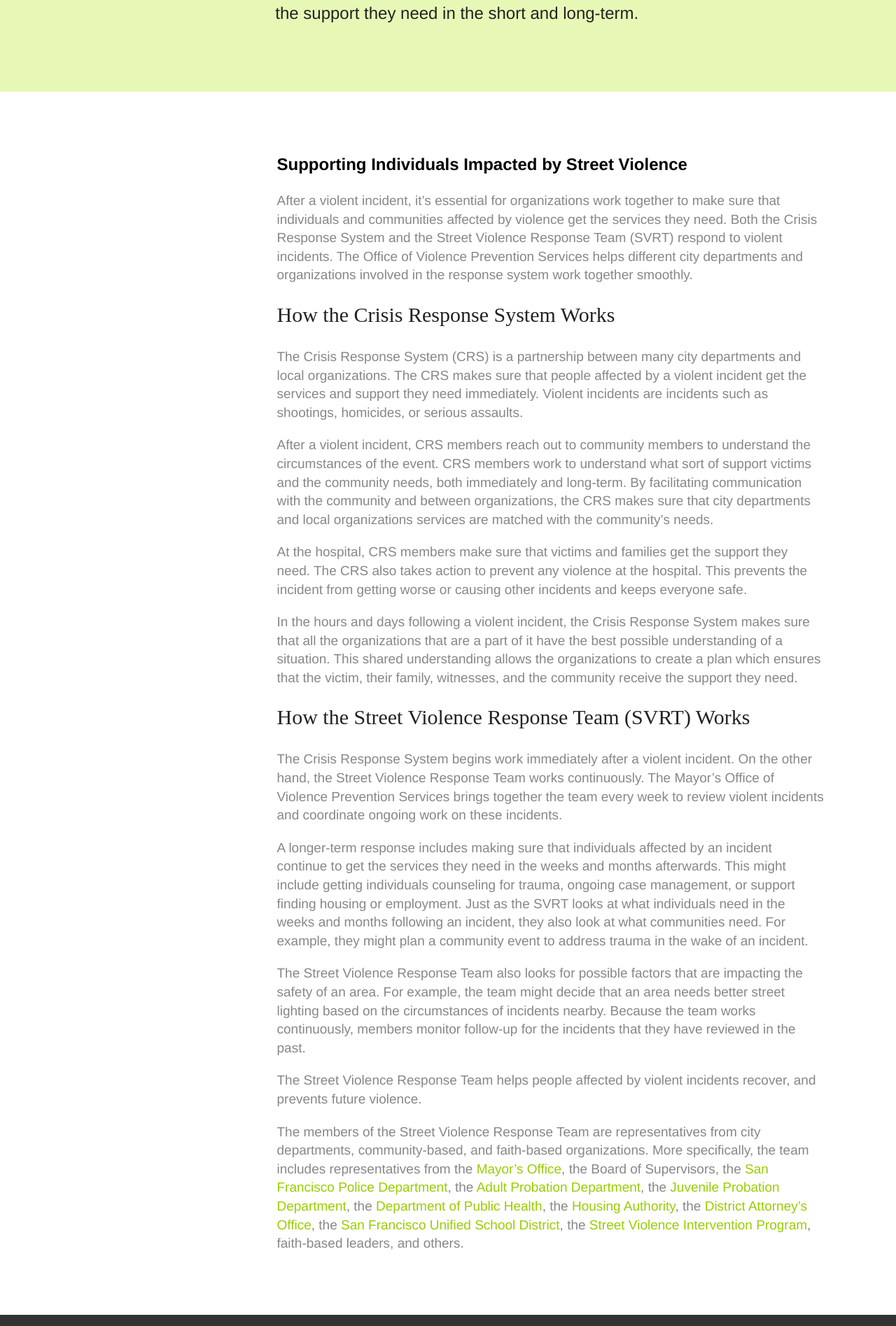
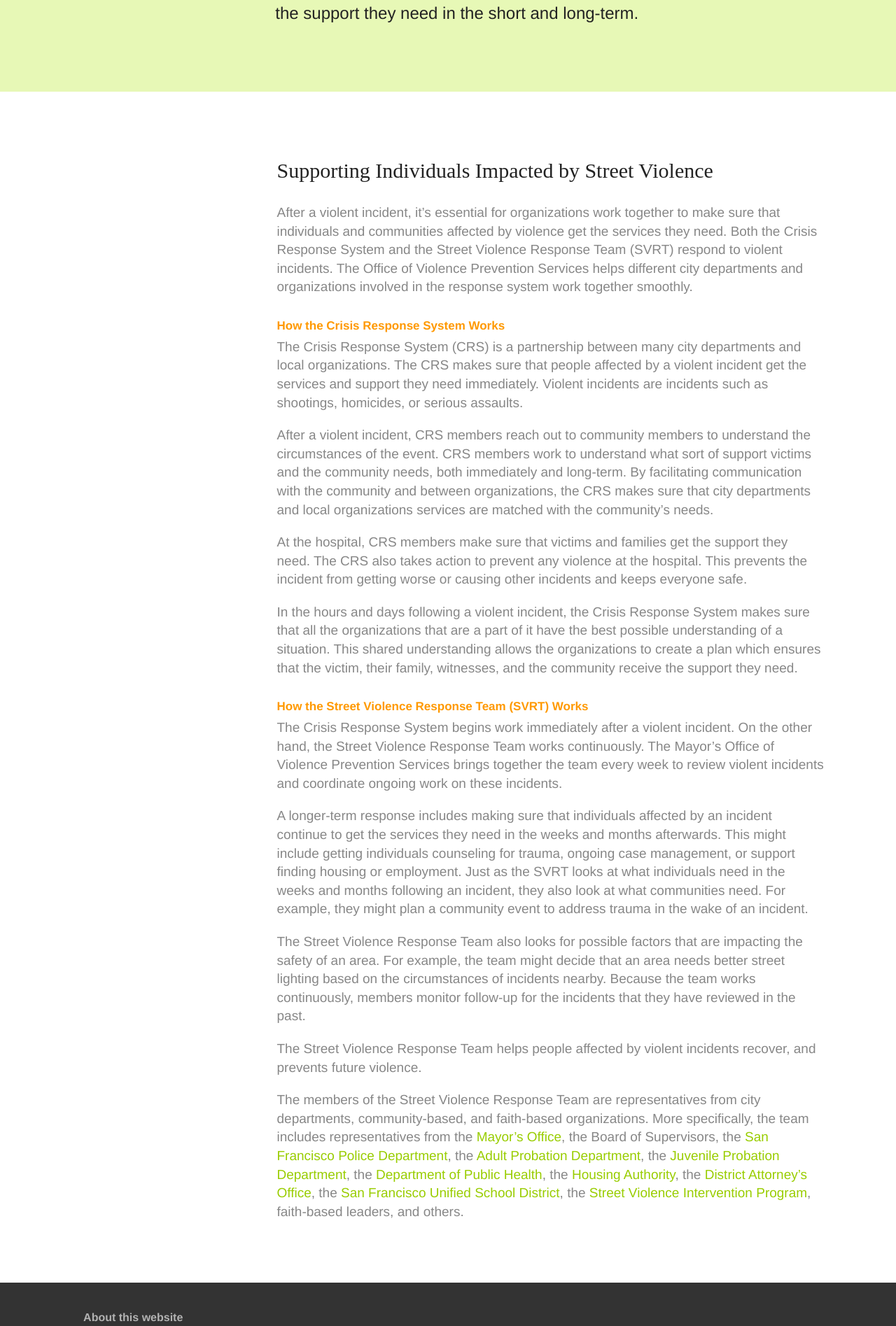
Before and after one commit to SFMOVPS/sfvps, a Jekyll site: the page built from coordination.html, in a window 1280 px wide. Shown: the part 395-2290 px from the top of the page at 70% size. Built offline with Jekyll 4.4.1, drawn with Linux system fonts in a browser that asks for light colours.

```diff
--- a/coordination.html
+++ b/coordination.html
@@ -4,10 +4,10 @@ layout: text_page
 summary: We participate in the city’s Crisis Response System, and lead the Street Violence Response Team. Together, the Crisis Response System and the Street Violence Response Team make sure that people impacted by street violence get the support they need in the short and long-term.
 
 ---
-<h2>Supporting Individuals Impacted by Street Violence</h2>
+<h3>Supporting Individuals Impacted by Street Violence</h3>
 <p>After a violent incident, it’s essential for organizations work together to make sure that individuals and communities affected by violence get the services they need. Both the Crisis Response System and the Street Violence Response Team (SVRT) respond to violent incidents. The Office of Violence Prevention Services helps different city departments and organizations involved in the response system work together smoothly.</p>
-<h3>How the Crisis Response System Works</h3>
+<h4>How the Crisis Response System Works</h4>
 <p>The Crisis Response System (CRS) is a partnership between many city departments and local organizations. The CRS makes sure that people affected by a violent incident get the services and support they need immediately. Violent incidents are incidents such as shootings, homicides, or serious assaults.</p><p>After a violent incident, CRS members reach out to community members to understand the circumstances of the event. CRS members work to understand what sort of support victims and the community needs, both immediately and long-term. By facilitating communication with the community and between organizations, the CRS makes sure that city departments and local organizations services are matched with the community’s needs.</p><p>At the hospital, CRS members make sure that victims and families get the support they need. The CRS also takes action to prevent any violence at the hospital. This prevents the incident from getting worse or causing other incidents and keeps everyone safe.</p><p>In the hours and days following a violent incident, the Crisis Response System makes sure that all the organizations that are a part of it have the best possible understanding of a situation. This shared understanding allows the organizations to create a plan which ensures that the victim, their family, witnesses, and the community receive the support they need.</p>
-<h3>How the Street Violence Response Team (SVRT) Works</h3>
+<h4>How the Street Violence Response Team (SVRT) Works</h4>
 <p>The Crisis Response System begins work immediately after a violent incident. On the other hand, the Street Violence Response Team works continuously. The Mayor’s Office of Violence Prevention Services brings together the team every week to review violent incidents and coordinate ongoing work on these incidents.</p><p>A longer-term response includes making sure that individuals affected by an incident continue to get the services they need in the weeks and months afterwards. This might include getting individuals counseling for trauma, ongoing case management, or support finding housing or employment. Just as the SVRT looks at what individuals need in the weeks and months following an incident, they also look at what communities need. For example, they might plan a community event to address trauma in the wake of an incident.</p><p>The Street Violence Response Team also looks for possible factors that are impacting the safety of an area. For example, the team might decide that an area needs better street lighting based on the circumstances of incidents nearby. Because the team works continuously, members monitor follow-up for the incidents that they have reviewed in the past.</p><p>The Street Violence Response Team helps people affected by violent incidents recover, and prevents future violence.</p>
 <p>The members of the Street Violence Response Team are representatives from city departments, community-based, and faith-based organizations. More specifically, the team includes representatives from the <a href="http://sfmayor.org/">Mayor’s Office</a>, the Board of Supervisors, the <a href="http://www.sanfranciscopolice.org/">San Francisco Police Department</a>, the <a href="http://sfgov.org/adultprobation/">Adult Probation Department</a>, the <a href="http://sfgov.org/juvprobation/">Juvenile Probation Department</a>, the <a href="https://www.sfdph.org/dph/default.asp">Department of Public Health</a>, the <a href="http://www.sfha.org/">Housing Authority</a>, the <a href="http://www.sfdistrictattorney.org/">District Attorney’s Office</a>, the <a href="http://www.sfusd.edu/">San Francisco Unified School District</a>, the <a href="/outreach.html">Street Violence Intervention Program</a>, faith-based leaders, and others.</p>
```
